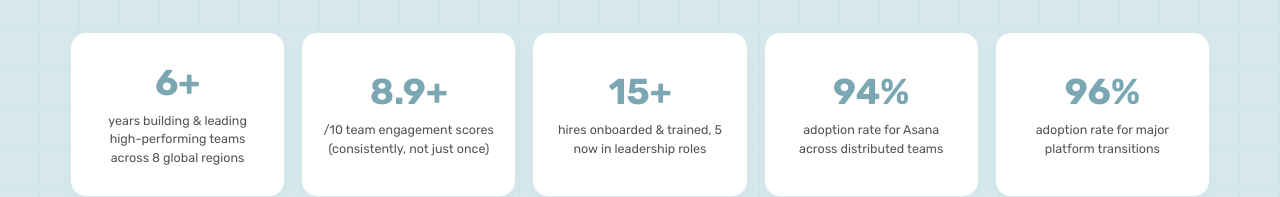
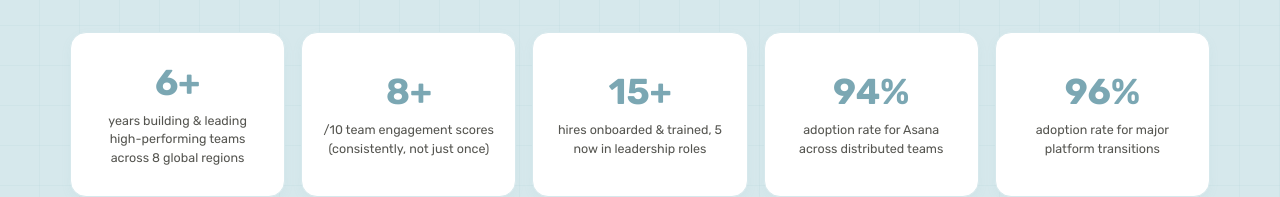
Before and after one commit to DB28319496/samantha-brown-website, a React (Vite) app: page / in a window 1280 px wide. Shown: the part 2385-2582 px from the top of the page. Built offline with nearby package versions, Linux system fonts and the light colour scheme.

Commit message:
Update website

```diff
--- a/src/App.jsx
+++ b/src/App.jsx
@@ -69,6 +69,40 @@ function FadeIn({ children, delay = 0, y = 28, style = {} }) {
   );
 }
 
+/* ── Animated Counter (counts up when scrolled into view) ── */
+function AnimatedCounter({ end, duration = 2000, suffix = "" }) {
+  const [ref, v] = useInView(0.1);
+  const [count, setCount] = useState(0);
+
+  useEffect(() => {
+    if (!v) return;
+
+    const endValue = parseFloat(end);
+    const startTime = Date.now();
+    const animate = () => {
+      const now = Date.now();
+      const progress = Math.min((now - startTime) / duration, 1);
+      const easeOut = 1 - Math.pow(1 - progress, 3);
+      setCount(easeOut * endValue);
+
+      if (progress < 1) {
+        requestAnimationFrame(animate);
+      }
+    };
+    animate();
+  }, [v, end, duration]);
+
+  const formatted = end.toString().includes('+')
+    ? `${Math.floor(count)}+`
+    : end.toString().includes('%')
+    ? `${Math.floor(count)}%`
+    : end.toString().includes('.')
+    ? count.toFixed(1)
+    : Math.floor(count);
+
+  return <div ref={ref}>{formatted}{suffix}</div>;
+}
+
 /* ══════════════════════════════════════════════════════════════
    MARQUEE / INFINITE TICKER (PLM pattern)
    ══════════════════════════════════════════════════════════════ */
@@ -125,7 +159,28 @@ function HorizontalScroll({ children, gap = 20 }) {
    REUSABLE COMPONENTS
    ══════════════════════════════════════════════════════════════ */
 function Btn({ children, variant = "primary", onClick, style = {} }) {
-  const base = { fontFamily: "'Rubik', sans-serif", fontWeight: 600, fontSize: 14, border: "none", borderRadius: 50, padding: "14px 34px", cursor: "pointer", transition: "all 0.3s ease", display: "inline-flex", alignItems: "center", gap: 8, textDecoration: "none", letterSpacing: "0.2px" };
+  const btnRef = useRef(null);
+  const [magnetic, setMagnetic] = useState({ x: 0, y: 0 });
+
+  const handleMouseMove = useCallback((e) => {
+    if (!btnRef.current) return;
+    const rect = btnRef.current.getBoundingClientRect();
+    const x = e.clientX - rect.left - rect.width / 2;
+    const y = e.clientY - rect.top - rect.height / 2;
+    const distance = Math.sqrt(x * x + y * y);
+    const maxDistance = 80;
+
+    if (distance < maxDistance) {
+      const strength = (1 - distance / maxDistance) * 0.3;
+      setMagnetic({ x: x * strength, y: y * strength });
+    }
+  }, []);
+
+  const handleMouseLeave = useCallback(() => {
+    setMagnetic({ x: 0, y: 0 });
+  }, []);
+
+  const base = { fontFamily: "'Rubik', sans-serif", fontWeight: 600, fontSize: 14, border: "none", borderRadius: 50, padding: "14px 34px", cursor: "pointer", transition: "all 0.4s cubic-bezier(0.34, 1.56, 0.64, 1)", display: "inline-flex", alignItems: "center", gap: 8, textDecoration: "none", letterSpacing: "0.2px", position: "relative" };
   const v = {
     primary: { ...base, background: C.charcoal, color: C.cream, border: `2px solid ${C.charcoal}` },
     sand: { ...base, background: C.sand, color: C.charcoal, border: `2px solid ${C.sand}` },
@@ -134,7 +189,18 @@ function Btn({ children, variant = "primary", onClick, style = {} }) {
     yellow: { ...base, background: C.yellow, color: C.charcoal, border: `2px solid ${C.charcoal}` },
     white: { ...base, background: C.white, color: C.charcoal, border: `2px solid ${C.charcoal}` },
   };
-  return <button onClick={onClick} onMouseEnter={e => { e.currentTarget.style.transform = "translateY(-2px)"; e.currentTarget.style.boxShadow = "0 4px 12px rgba(0,0,0,0.1)"; }} onMouseLeave={e => { e.currentTarget.style.transform = "translateY(0)"; e.currentTarget.style.boxShadow = "none"; }} style={{ ...v[variant], ...style }}>{children}</button>;
+
+  return (
+    <button
+      ref={btnRef}
+      onClick={onClick}
+      onMouseMove={handleMouseMove}
+      onMouseEnter={e => { e.currentTarget.style.transform = `translate(${magnetic.x}px, ${magnetic.y}px) translateY(-2px)`; e.currentTarget.style.boxShadow = "0 8px 20px rgba(0,0,0,0.12)"; }}
+      onMouseLeave={e => { handleMouseLeave(); e.currentTarget.style.transform = "translate(0, 0)"; e.currentTarget.style.boxShadow = "none"; }}
+      style={{ ...v[variant], transform: `translate(${magnetic.x}px, ${magnetic.y}px)`, ...style }}>
+      {children}
+    </button>
+  );
 }
 
 function SectionWrap({ children, bg, bgImage, py = "80px", style = {} }) {
@@ -302,13 +368,30 @@ function Footer({ setPage }) {
    ══════════════════════════════════════════════════════════════ */
 function HomePage({ setPage }) {
   const [loaded, setLoaded] = useState(false);
+  const scrollY = useScrollY();
   useEffect(() => { setTimeout(() => setLoaded(true), 100); }, []);
+
+  const parallaxY = scrollY * 0.5;
 
   return (
     <>
       {/* ── HERO (PLM: grid bg, big bold text, centered) ── */}
-      <section style={{ minHeight: "100vh", display: "flex", flexDirection: "column", justifyContent: "center", alignItems: "center", background: gridBgWhite, padding: "120px clamp(20px, 5vw, 56px) 40px", textAlign: "center", position: "relative" }}>
-        <div style={{ maxWidth: 820 }}>
+      <section style={{ minHeight: "100vh", display: "flex", flexDirection: "column", justifyContent: "center", alignItems: "center", background: gridBgWhite, padding: "120px clamp(20px, 5vw, 56px) 40px", textAlign: "center", position: "relative", overflow: "hidden" }}>
+        {/* Animated gradient background */}
+        <div style={{
+          position: "absolute",
+          top: 0,
+          left: 0,
+          right: 0,
+          bottom: 0,
+          background: "linear-gradient(135deg, rgba(123, 167, 179, 0.08) 0%, rgba(213, 206, 227, 0.08) 50%, rgba(245, 230, 220, 0.08) 100%)",
+          backgroundSize: "200% 200%",
+          animation: "gradientShift 15s ease infinite",
+          zIndex: 0,
+          pointerEvents: "none"
+        }} />
+
+        <div style={{ maxWidth: 820, position: "relative", zIndex: 1, transform: `translateY(${parallaxY}px)`, transition: "transform 0.1s ease-out" }}>
           <div style={{ opacity: loaded ? 1 : 0, transform: loaded ? "none" : "translateY(36px)", transition: "all 0.9s cubic-bezier(.22,.61,.36,1) 0.15s" }}>
             <h1 style={{ fontFamily: "'Rubik', sans-serif", fontWeight: 700, fontSize: "clamp(40px, 7vw, 80px)", color: C.charcoal, lineHeight: 1.02, margin: "0 0 28px", textTransform: "lowercase", letterSpacing: "-1.5px" }}>
               your business should fit your life, not hijack it
@@ -415,7 +498,9 @@ function HomePage({ setPage }) {
                   cursor: "default",
                   boxShadow: "0 4px 12px rgba(123, 167, 179, 0.05)"
                 }}>
-                <div style={{ fontFamily: "'Rubik', sans-serif", fontWeight: 700, fontSize: 36, color: C.oceanBlue, marginBottom: 8 }}>{s.stat}</div>
+                <div style={{ fontFamily: "'Rubik', sans-serif", fontWeight: 700, fontSize: 36, color: C.oceanBlue, marginBottom: 8 }}>
+                  <AnimatedCounter end={s.stat} duration={2000} />
+                </div>
                 <p style={{ fontFamily: "'Rubik', sans-serif", fontSize: 12.5, color: C.body, lineHeight: 1.5, margin: 0 }}>{s.label}</p>
               </div>
             </FadeIn>
@@ -993,6 +1078,12 @@ export default function App() {
           100% { transform: translateX(-100%); }
         }
 
+        @keyframes gradientShift {
+          0% { background-position: 0% 50%; }
+          50% { background-position: 100% 50%; }
+          100% { background-position: 0% 50%; }
+        }
+
         /* Scrollbar styling */
         ::-webkit-scrollbar { height: 6px; width: 6px; }
         ::-webkit-scrollbar-track { background: transparent; }
```
